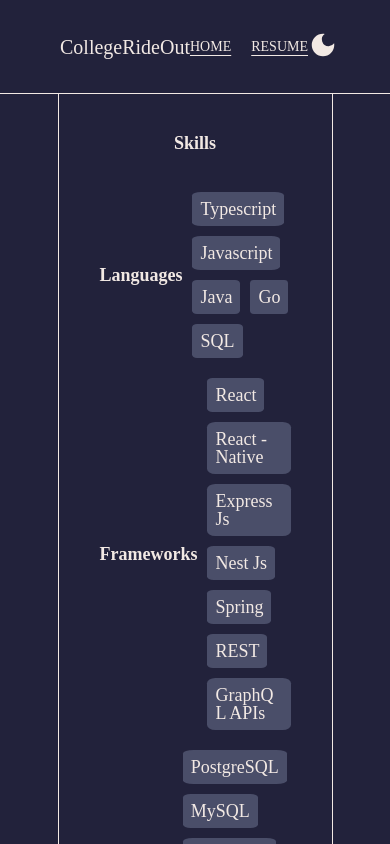
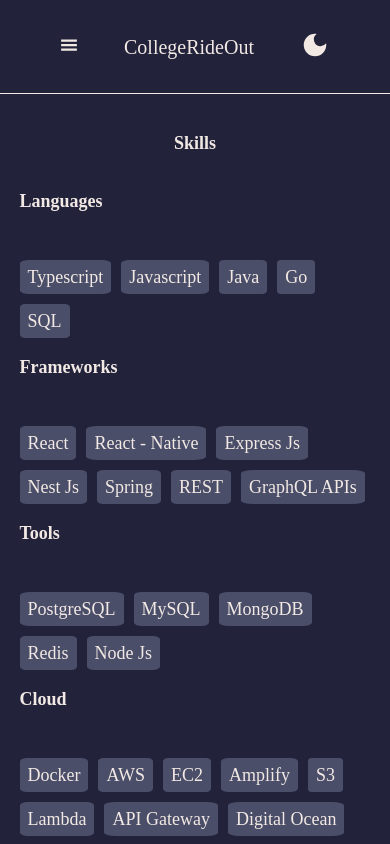
Before and after one commit to CollegeRideOut/collegerideout.dev, a React (Vite) app: page /work in a window 390 px wide. Shown: the top 844 px of the page. Built offline with nearby package versions, Linux system fonts and the light colour scheme.

Commit message:
made website responsive TODO: either use another heatmap or go back to using my own | add animations

```diff
--- a/package.json
+++ b/package.json
@@ -16,7 +16,8 @@
     "react": "^19.1.0",
     "react-dom": "^19.1.0",
     "react-github-calendar": "^4.5.9",
-    "react-icons": "^5.5.0"
+    "react-icons": "^5.5.0",
+    "react-responsive": "^10.0.1"
   },
   "devDependencies": {
     "@eslint/js": "^9.30.1",
--- a/src/routes/__root.tsx
+++ b/src/routes/__root.tsx
@@ -2,6 +2,10 @@ import { createRootRoute, Link, Outlet } from '@tanstack/react-router'
 import { createContext, useEffect, useState } from 'react'
 import { MdOutlineDarkMode } from "react-icons/md";
 import { MdDarkMode } from "react-icons/md";
+import { useMediaQuery } from 'react-responsive'
+import { GiHamburgerMenu } from "react-icons/gi";
+
+import { CgCloseO } from "react-icons/cg";
 //import { TanStackRouterDevtools } from '@tanstack/react-router-devtools'
 
 
@@ -42,6 +46,11 @@ const init_theme: {
         theme: 'light' | 'dark',
         mobile: boolean,
         colors: typeof colors_dark,
+        isDesktopOrLaptop: boolean,
+        isBigScreen: boolean,
+        isTabletOrMobile: boolean,
+        isPortrait: boolean,
+        isRetina: boolean,
     }
     toggleTheme: () => void,
     toggleMobile: () => void
@@ -50,6 +59,11 @@ const init_theme: {
     vals: {
         theme: 'light',
         mobile: false,
+        isDesktopOrLaptop: true,
+        isBigScreen: false,
+        isTabletOrMobile: false,
+        isPortrait: false,
+        isRetina: false,
         colors: colors_dark
     },
     toggleTheme: () => { },
@@ -61,17 +75,40 @@ export const ThemeContext = createContext(init_theme)
 export const Route = createRootRoute({
     component: () => {
 
+        const isDesktopOrLaptop = useMediaQuery({
+            query: '(min-width: 1224px)'
+        })
+        const isBigScreen = useMediaQuery({ query: '(min-width: 1824px)' })
+        const isTabletOrMobile = useMediaQuery({ query: '(max-width: 1224px)' })
+        const isPortrait = useMediaQuery({ query: '(orientation: portrait)' })
+        const isRetina = useMediaQuery({ query: '(min-resolution: 2dppx)' })
+        const [toggleDropDown, setToggleDropDown] = useState(false)
+        useEffect(() => { setToggleDropDown(false) }, [isTabletOrMobile])
+
         const [theme, setTheme] = useState<{
             theme: 'light' | 'dark',
             mobile: boolean,
             colors: typeof colors_dark,
-        }>({ theme: 'dark', mobile: false, colors: colors_dark })
+            isDesktopOrLaptop: boolean,
+            isBigScreen: boolean,
+            isTabletOrMobile: boolean,
+            isPortrait: boolean,
+            isRetina: boolean,
+
+        }>({
+            theme: 'dark', mobile: false, colors: colors_dark,
+            isDesktopOrLaptop,
+            isBigScreen,
+            isTabletOrMobile,
+            isPortrait,
+            isRetina,
+        })
         useEffect(() => {
             let x = localStorage.getItem('theme')
             if (x && x === 'light') {
-                setTheme({ theme: 'light', mobile: false, colors: colors_light })
+                setTheme({ ...theme, theme: 'light', mobile: false, colors: colors_light })
             } else {
-                setTheme({ theme: 'dark', mobile: false, colors: colors_dark })
+                setTheme({ ...theme, theme: 'dark', mobile: false, colors: colors_dark })
             }
         }, [])
 
@@ -93,6 +130,15 @@ export const Route = createRootRoute({
         }
 
         const linkStyle: React.CSSProperties = { textDecoration: 'none', color: theme.colors.text, fontSize: 20 }
+        const menuLinks = (<>
+
+            <Link to="/" style={{ ...linkStyle, fontSize: 14 }}>
+                HOME
+            </Link>
+            <Link to="/work" style={{ ...linkStyle, fontSize: 14 }}>
+                RESUME
+            </Link>
+        </>)
         return (
             <div
                 style={{
@@ -107,25 +153,48 @@ export const Route = createRootRoute({
             >
 
                 <ThemeContext.Provider value={{ vals: theme, toggleTheme, toggleMobile }}>
-                    <div style={{
+                    <div
+                        style={{
                             display: 'flex',
                             flexDirection: 'row',
                             color: theme.colors.text,
-                        justifyContent: 'space-between',
+                            justifyContent: isBigScreen ? 'center' : 'space-between',
                             alignItems: 'center',
                             borderBottom: `1px solid ${theme.colors.text}`,
                             padding: 30,
                             paddingLeft: 60,
                             paddingRight: 60,
-                    }}>
+                        }}
+                    >
                         <div
-                            style={{ width: 'min-content' }}
+
+                            style={{
+                                width: '100%',
+                                display: 'flex',
+                                maxWidth: 1824,
+                                flexDirection: 'row',
+                                color: theme.colors.text,
+                                alignItems: 'center',
+                                justifyContent: 'space-between'
+                            }}
+
                         >
-                            <Link to="/" style={linkStyle}>
+                            <div
+                                style={{ width: isTabletOrMobile ? '100%' : 'min-content', display: 'flex', alignItems: 'center' }}
+                            >
+                                {isTabletOrMobile &&
+                                    (<div style={{ width: 'min-content', cursor: 'pointer' }} onClick={() => { setToggleDropDown(!toggleDropDown) }}>
+                                        {!toggleDropDown ? <GiHamburgerMenu /> : <CgCloseO size={20} />}
+                                    </div>)
+                                }
+
+                                <Link to="/" style={{ ...linkStyle, width: '100%', display: 'flex', justifyContent: 'center' }}>
                                     CollegeRideOut
                                 </Link>
                             </div>
-                        <div style={{
+
+
+                            {!isTabletOrMobile && <div style={{
                                 display: 'flex',
                                 flex: 1,
                                 justifyContent: 'center',
@@ -135,20 +204,39 @@ export const Route = createRootRoute({
                                 textUnderlineOffset: 4,
                             }}>
 
-                            <Link to="/" style={{ ...linkStyle, fontSize: 14 }}>
-                                HOME
-                            </Link>
-                            <Link to="/work" style={{ ...linkStyle, fontSize: 14 }}>
-                                RESUME
-                            </Link>
-                        </div>
+                                {menuLinks}
+                            </div>}
                             <div onClick={() => { toggleTheme() }}
 
                                 style={{ cursor: 'pointer', width: 'min-content' }}
                             >
                                 {theme.theme === 'dark' ? <MdDarkMode size={30} /> : <MdOutlineDarkMode size={30} />}
                             </div>
+
                         </div>
+                    </div>
+
+                    {isTabletOrMobile && toggleDropDown && (
+
+                        <div>
+                            <div style={{
+                                display: 'flex',
+                                flexDirection: 'column',
+                                backgroundColor: theme.colors.background,
+                                rowGap: 20,
+                                position: 'absolute',
+                                width: '100%',
+                                height: '100%',
+                                left: 0,
+                                borderRadius: 10,
+                                padding: 10,
+                            }}>
+                                {menuLinks}
+                            </div>
+
+                        </div>
+                    )}
+
                     <div
 
                         style={{
@@ -161,16 +249,18 @@ export const Route = createRootRoute({
                             alignItems: 'center',
                         }}
                     >
+
                         <div
                             style={{
                                 display: 'flex',
                                 flexDirection: 'column',
 
+                                maxWidth: 1824,
                                 height: '100%',
                                 flex: '1 1 auto',
-                                width: '70%',
-                                borderLeft: `1px solid ${theme.colors.text}`,
-                                borderRight: `1px solid ${theme.colors.text}`,
+                                width: isTabletOrMobile ? '100%' : '70%',
+                                borderLeft: `${isTabletOrMobile ? '0px' : '1px'} solid ${theme.colors.text}`,
+                                borderRight: `${isTabletOrMobile ? '0px' : '1px'} solid ${theme.colors.text}`,
                             }}
                         >
                             <Outlet />
--- a/src/routes/index.tsx
+++ b/src/routes/index.tsx
@@ -6,7 +6,7 @@ import HeatMap from '@uiw/react-heat-map';
 import { FaGithub } from "react-icons/fa";
 import { FaLinkedin } from "react-icons/fa";
 import { SiLeetcode } from "react-icons/si";
-
+import { useMediaQuery } from 'react-responsive';
 export const Route = createFileRoute('/')({
     component: Index,
 })
@@ -50,6 +50,8 @@ function Index() {
         submissionCalendar: []
     })
     const [githubData, setGithubData] = useState<any>(null)
+
+    const isTabletOrMobile = useMediaQuery({ query: '(max-width: 1224px)' })
 
     useEffect(() => {
         async function getData() {
@@ -138,7 +140,7 @@ function Index() {
                             width: '100%',
 
                             display: 'flex',
-                            flexDirection: 'row',
+                            flexDirection: isTabletOrMobile ? 'column' : 'row',
                             alignItems: 'center',
                             columnGap: 60,
                         }}>
@@ -165,7 +167,7 @@ function Index() {
 
                                     alignItems: 'center'
                                 }}>
-                                <p style={{ fontSize: 50 }}>Full-Stack Developer</p>
+                                <p style={{ fontSize:isTabletOrMobile  ? '10vw' : 60, fontWeight: 'bold' }}>Full-Stack Developer</p>
                                 <div style={{
                                     display: 'flex',
                                     flexDirection: 'row',
@@ -219,7 +221,7 @@ function Index() {
                                     {leetData.difficult.map((stat: any, idx: any) => {
                                         return (
                                             <div
-                                            key={`diff-${idx}`}
+                                                key={`diff-${idx}`}
                                                 style={{
                                                     height: 50,
                                                     width: '100%',
@@ -265,6 +267,7 @@ function Index() {
                                 style={{
                                     display: 'flex',
                                     flexDirection: 'column',
+
                                     rowGap: 20
                                     //border: `1px solid ${theme.colors.text}`
                                 }}
--- a/src/routes/work.tsx
+++ b/src/routes/work.tsx
@@ -1,6 +1,7 @@
 import { createFileRoute } from '@tanstack/react-router'
 import { useContext, useState } from 'react';
 import { ThemeContext } from './__root';
+import { useMediaQuery } from 'react-responsive';
 
 export const Route = createFileRoute('/work')({
     component: Work,
@@ -191,6 +192,14 @@ function Work() {
     const [projects, ] = useState(intProjects)
     const [skillfilterVals, setSkillsFillterVals] = useState<string[]>([])
 
+        //const isDesktopOrLaptop = useMediaQuery({
+        //    query: '(min-width: 1224px)'
+        //})
+        //const isBigScreen = useMediaQuery({ query: '(min-width: 1824px)' })
+        const isTabletOrMobile = useMediaQuery({ query: '(max-width: 1224px)' })
+        //const isMobile = useMediaQuery({ query: '(max-width: 767px)' })
+        //const isPortrait = useMediaQuery({ query: '(orientation: portrait)' })
+        //const isRetina = useMediaQuery({ query: '(min-resolution: 2dppx)' })
 
     return (
         <div id={'resume'} style={{
@@ -223,7 +232,7 @@ function Work() {
                 <div
                     style={{
                         borderRadius: 25,
-                        width: '70%',
+                        width: isTabletOrMobile ? '90%' : '70%',
                         height: '100%',
                         //backgroundColor: 'black'
                     }}
@@ -267,11 +276,11 @@ function Work() {
                                                 display: !pdf ? 'flex' : (currSkill.visible ? 'flex' : 'none'),
 
                                                 color: currSkill.visible ? 'inherit' : '#808080',
-                                                flexDirection: 'row',
+                                                flexDirection: isTabletOrMobile ? 'column': 'row',
                                                 height: 'min-content',
                                                 rowGap: 50,
                                                 columnGap: 10,
-                                                alignItems: 'center',
+                                                alignItems: isTabletOrMobile ? 'start': 'center',
 
                                             }}
                                         >
```
Also changed, not shown: 1 other file (tests, documents, lock files or other folders). Lines whose indentation alone changed are shown as unchanged.
